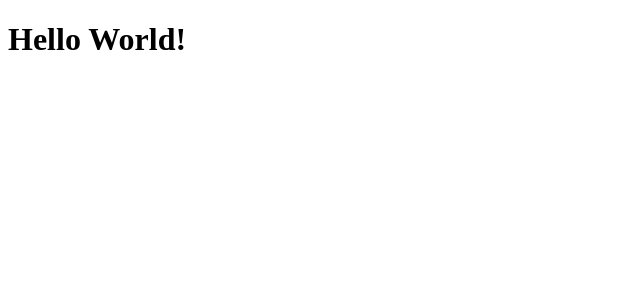
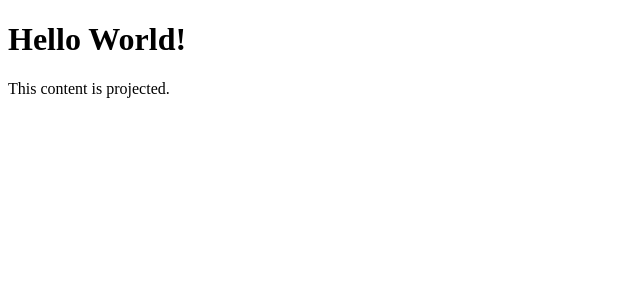
Before and after one commit to dreiv/ng-expander, an Angular app: page / in a window 1280 px wide. Shown: the top 300 px of the page, without its empty margins (0-640 px from the left). Built offline with nearby package versions, Linux system fonts and the light colour scheme.

Commit message:
content projection

```diff
--- a/src/app/app.component.html
+++ b/src/app/app.component.html
@@ -3,3 +3,7 @@
 </ng-template>
 
 <app-heading [title]="heading"></app-heading>
+
+<app-projection>
+  <p>This content is projected.</p>
+</app-projection>
--- a/src/app/app.module.ts
+++ b/src/app/app.module.ts
@@ -3,11 +3,15 @@ import { NgModule } from '@angular/core';
 
 import { AppComponent } from './app.component';
 import { HeadingComponent } from './heading/heading.component';
+import { ProjectionComponent } from './projection/projection.component';
+import { ExpanderComponent } from './expander/expander.component';
 
 @NgModule({
   declarations: [
     AppComponent,
-    HeadingComponent
+    HeadingComponent,
+    ProjectionComponent,
+    ExpanderComponent
   ],
   imports: [
     BrowserModule
--- /dev/null
+++ b/src/app/expander/expander.component.html
@@ -0,0 +1 @@
+<p>expander works!</p>
--- /dev/null
+++ b/src/app/expander/expander.component.ts
@@ -0,0 +1,15 @@
+import { Component, OnInit } from '@angular/core';
+
+@Component({
+  selector: 'app-expander',
+  templateUrl: './expander.component.html',
+  styleUrls: ['./expander.component.scss']
+})
+export class ExpanderComponent implements OnInit {
+
+  constructor() { }
+
+  ngOnInit(): void {
+  }
+
+}
--- /dev/null
+++ b/src/app/projection/projection.component.html
@@ -0,0 +1 @@
+<ng-content></ng-content>
```
Also changed, not shown: src/app/projection/projection.component.ts (added, +7 -0 lines), src/app/expander/expander.component.scss (added).
